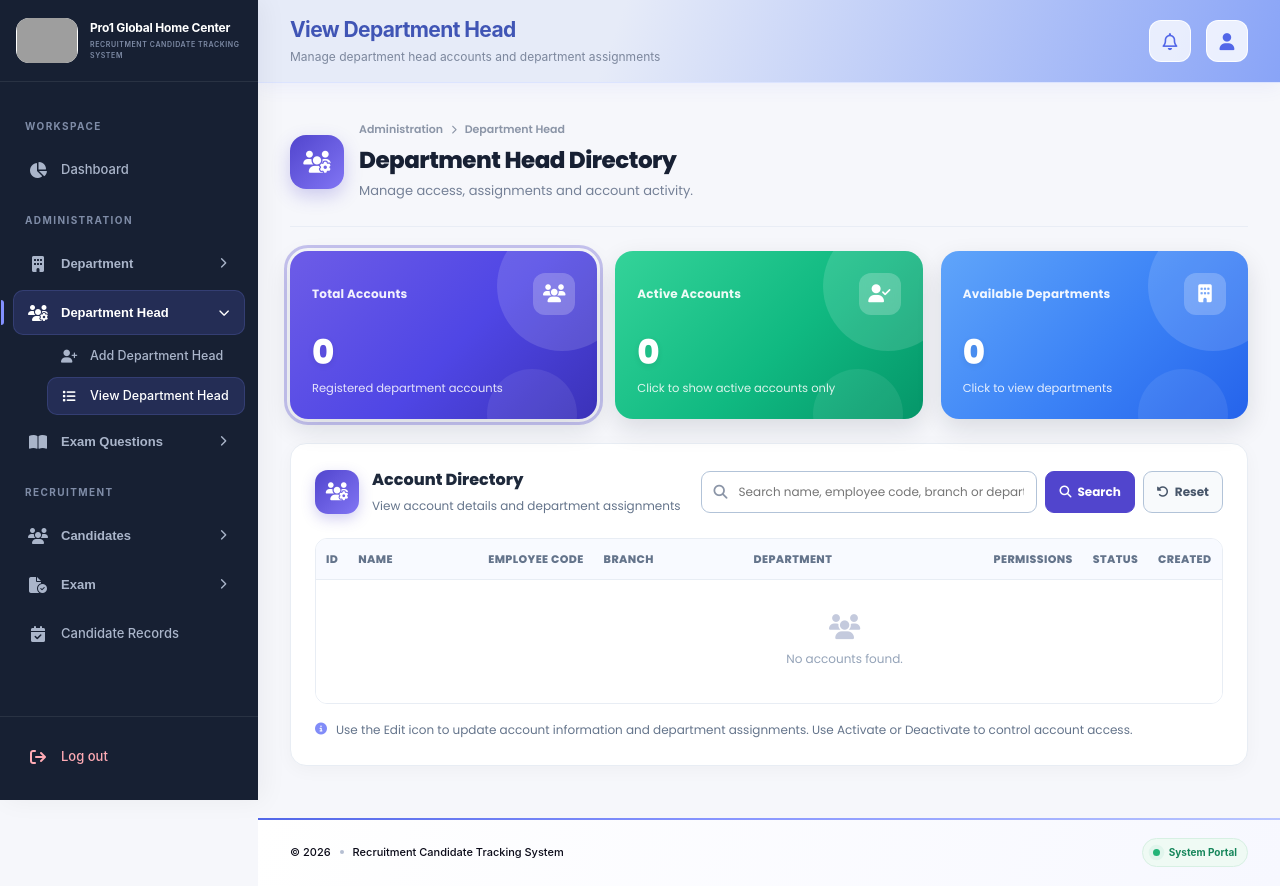
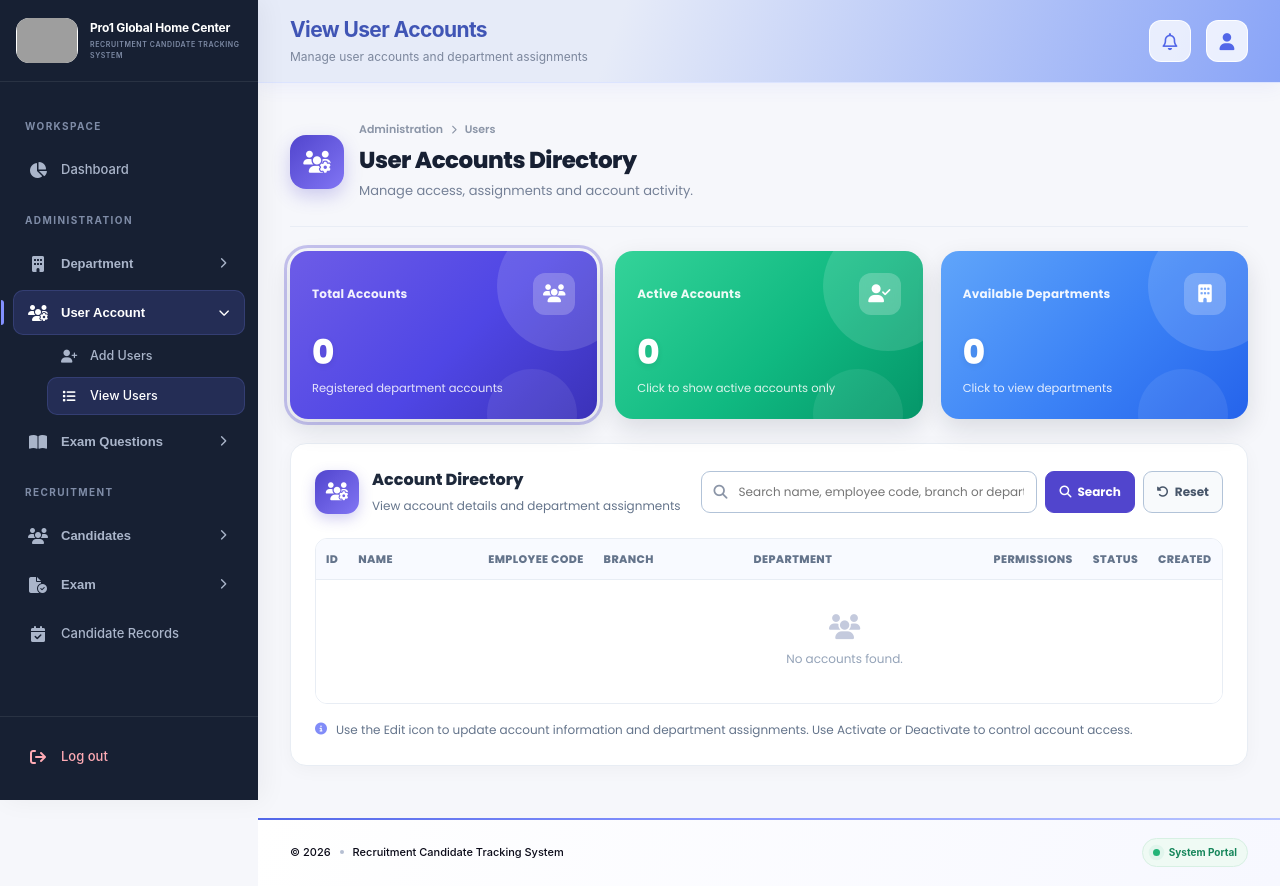
Before and after one commit to BeBeeTheBoss/PRO1-RMS, a Flask app: page /department-heads in a window 1280 px wide. Run offline with Flask 3, Linux system fonts and the light colour scheme; the visitor is signed in with stand-in values (Sample User, id 1); data that the repository does not hold is empty; some libraries are stand-ins or nearby versions; grey boxes are pictures that could not be loaded.

Commit message:
change department head to user account

```diff
--- a/app/templates/base.html
+++ b/app/templates/base.html
@@ -2123,7 +2123,7 @@
                         <i class="fa-solid fa-users-gear"></i>
                     </span>
 
-                    <span class="nav-text">Department Head</span>
+                    <span class="nav-text">User Account</span>
 
                     <span class="nav-caret">
                         <i class="fa-solid fa-chevron-right"></i>
@@ -2140,7 +2140,7 @@
                             <i class="fa-solid fa-user-plus"></i>
                         </span>
 
-                        <span class="nav-text">Add Department Head</span>
+                        <span class="nav-text">Add Users</span>
                     </a>
 
                     <a href="{{ url_for('main.manage_department_heads') }}"
@@ -2151,7 +2151,7 @@
                             <i class="fa-solid fa-list"></i>
                         </span>
 
-                        <span class="nav-text">View Department Head</span>
+                        <span class="nav-text">View Users</span>
                     </a>
 
                 </div>
--- a/app/templates/dashboard.html
+++ b/app/templates/dashboard.html
@@ -968,7 +968,7 @@ Here's what's happening with your recruitment process.
 
             <a class="quick-action" href="{{ url_for('main.manage_department_heads') }}">
                 <span class="quick-action-icon">👥</span>
-                <span><strong>View Department Head</strong><small>Manage department head accounts</small></span>
+                <span><strong>View Users</strong><small>Manage user accounts</small></span>
                 <span class="quick-arrow">›</span>
             </a>
             {% endif %}
--- a/app/templates/department_head.html
+++ b/app/templates/department_head.html
@@ -1,6 +1,6 @@
 {% extends "base.html" %} {% block title %}View Department Head{% endblock %} {%
-block page_heading %}View Department Head{% endblock %} {% block page_subtitle
-%} Manage department head accounts and department assignments {% endblock %} {%
+block page_heading %}View User Accounts{% endblock %} {% block page_subtitle
+%} Manage user accounts and department assignments {% endblock %} {%
 block extra_css %}
 <style>
   .department-head-page,
@@ -1077,10 +1077,10 @@ block extra_css %}
         <div class="dh-breadcrumb">
           <span>Administration</span>
           <i class="fa-solid fa-chevron-right"></i>
-          <span>Department Head</span>
+          <span>Users</span>
         </div>
 
-        <h2>Department Head Directory</h2>
+        <h2>User Accounts Directory</h2>
         <p>Manage access, assignments and account activity.</p>
       </div>
     </div>
@@ -1298,7 +1298,7 @@ block extra_css %}
                 <a
                   href="{{ url_for('main.edit_department_head', user_id=u[0]) }}"
                   class="dh-edit-icon"
-                  title="Edit Department Head"
+                  title="Edit User Account"
                   aria-label="Edit {{ u[1] }}"
                 >
                   <i class="fa-solid fa-pen-to-square"></i>
@@ -1741,7 +1741,7 @@ block extra_css %}
         modalTitle.textContent = "Activate Account?";
 
         modalDescription.textContent =
-          "This account will be activated and the Department Head will be able to access the system again.";
+          "This account will be activated and will be able to access the system again.";
 
         confirmButton.classList.add("activate");
 
@@ -1754,7 +1754,7 @@ block extra_css %}
         modalTitle.textContent = "Deactivate Account?";
 
         modalDescription.textContent =
-          "This account will be deactivated and the Department Head will no longer be able to access the system.";
+          "This account will be deactivated and will no longer be able to access the system.";
 
         confirmButton.classList.add("deactivate");
 
```
Also changed, not shown: app/templates/add_department_head.html (+6 -6 lines), app/templates/edit_department_head.html (+5 -5 lines).
